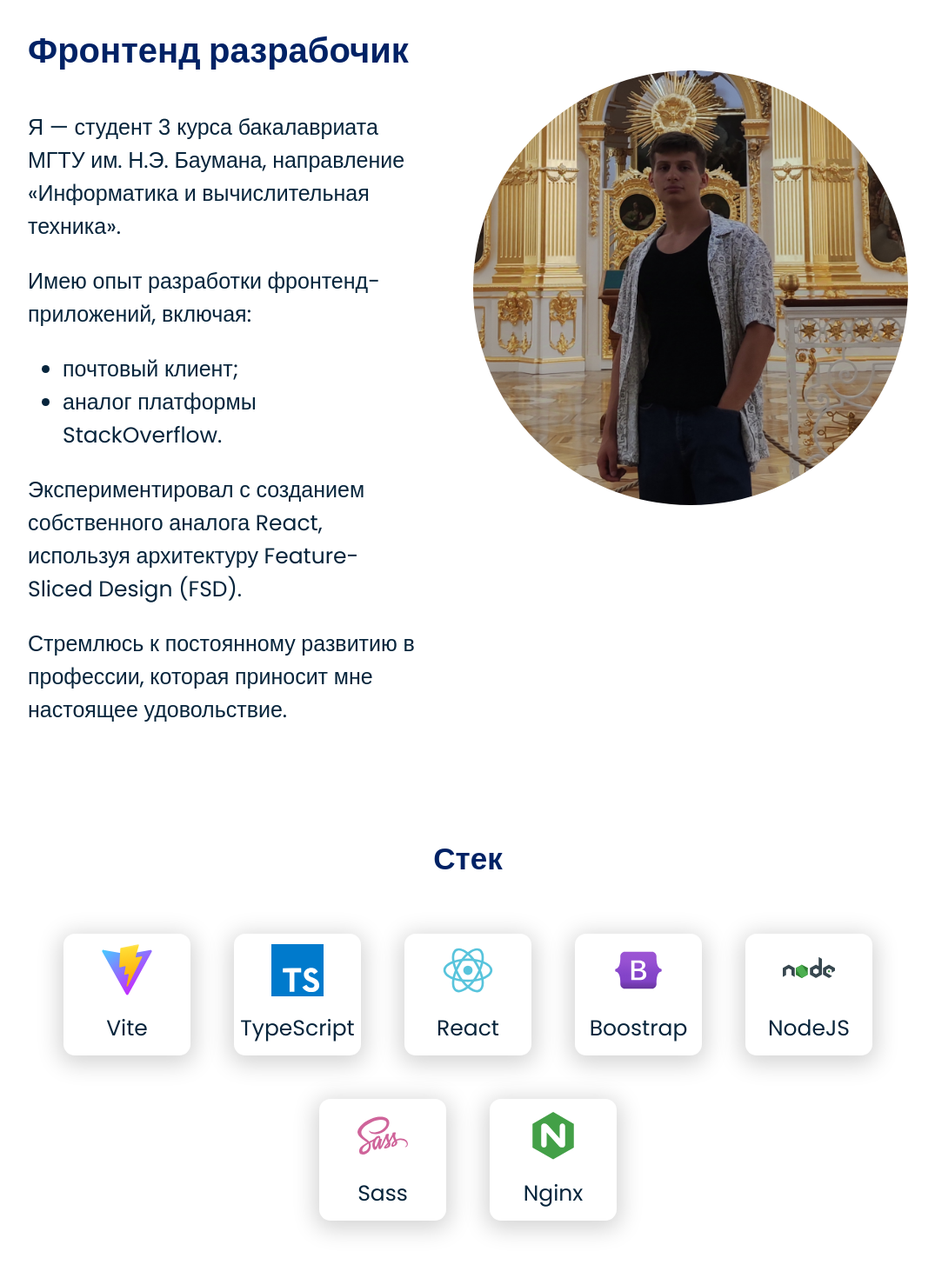
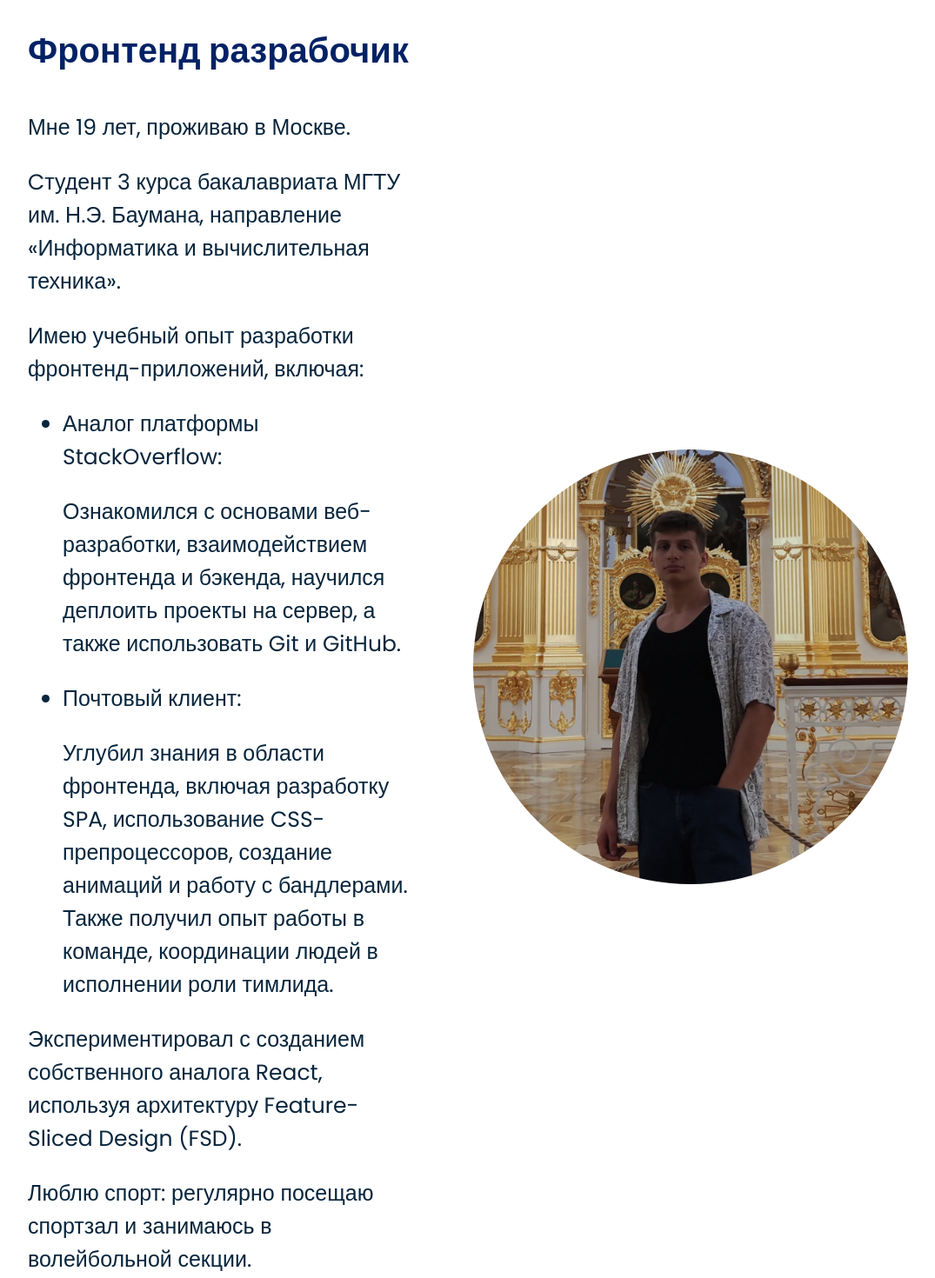
Before and after one commit to Tanev-N/Resume, a React (Vite) app: page / in a window 1280 px wide. Shown: the part 360-1830 px from the top of the page at 87% size, without its empty margins (102-1177 px from the left). Built offline with nearby package versions, Linux system fonts and the light colour scheme.

Commit message:
описал подробно опыт

```diff
--- a/src/App.tsx
+++ b/src/App.tsx
@@ -77,12 +77,12 @@ function App() {
     {
       path: gigamail,
       title: "Giga-mail.ru",
-      link: "https://github.com/frontend-park-mail-ru/2024_2_Gigachads"
+      link: "https://github.com/frontend-park-mail-ru/2024_2_Gigachads",
     },
     {
       path: django,
       title: "StackOverflow",
-      link: "https://github.com/Tanev-N/BMSTU-VK-Education/tree/main/web/askme_tanev"
+      link: "https://github.com/Tanev-N/BMSTU-VK-Education/tree/main/web/askme_tanev",
     },
   ];
 
@@ -120,15 +120,31 @@ function App() {
           </div>
           <div className="title__description">
             <p className="title__description-primary">
+              <p>Мне 19 лет, проживаю в Москве.</p>
               <p>
-                Я — студент 3 курса бакалавриата МГТУ им. Н.Э. Баумана,
-                направление «Информатика и вычислительная техника».
+                Cтудент 3 курса бакалавриата МГТУ им. Н.Э. Баумана, направление
+                «Информатика и вычислительная техника».
               </p>
 
-              <p>Имею опыт разработки фронтенд-приложений, включая:</p>
+              <p>Имею учебный опыт разработки фронтенд-приложений, включая:</p>
               <ul>
-                <li>почтовый клиент;</li>
-                <li>аналог платформы StackOverflow.</li>
+                <li>
+                  Аналог платформы StackOverflow:
+                  <p>
+                    Ознакомился с основами веб-разработки, взаимодействием
+                    фронтенда и бэкенда, научился деплоить проекты на сервер, а
+                    также использовать Git и GitHub.
+                  </p>
+                </li>
+                <li>
+                  Почтовый клиент:
+                  <p>
+                    Углубил знания в области фронтенда, включая разработку SPA,
+                    использование CSS-препроцессоров, создание анимаций и работу
+                    с бандлерами. Также получил опыт работы в команде,
+                    координации людей в исполнении роли тимлида.
+                  </p>
+                </li>
               </ul>
 
               <p>
@@ -137,9 +153,15 @@ function App() {
               </p>
 
               <p>
+                Люблю спорт: регулярно посещаю спортзал и занимаюсь в
+                волейбольной секции.
+              </p>
+
+              <p>
                 Стремлюсь к постоянному развитию в профессии, которая приносит
                 мне настоящее удовольствие.
               </p>
+              <p>Готов работать 25 часов в неделю. (на пол ставки)</p>
             </p>
           </div>
         </>
@@ -168,7 +190,13 @@ function App() {
       children: (
         <>
           {PortfolioData.map((card, index) => (
-            <Card name="portfolio"  key={index} path={card.path} title={card.title} onClick= {() => window.open(card.link) } />
+            <Card
+              name="portfolio"
+              key={index}
+              path={card.path}
+              title={card.title}
+              onClick={() => window.open(card.link)}
+            />
           ))}
         </>
       ),
```
